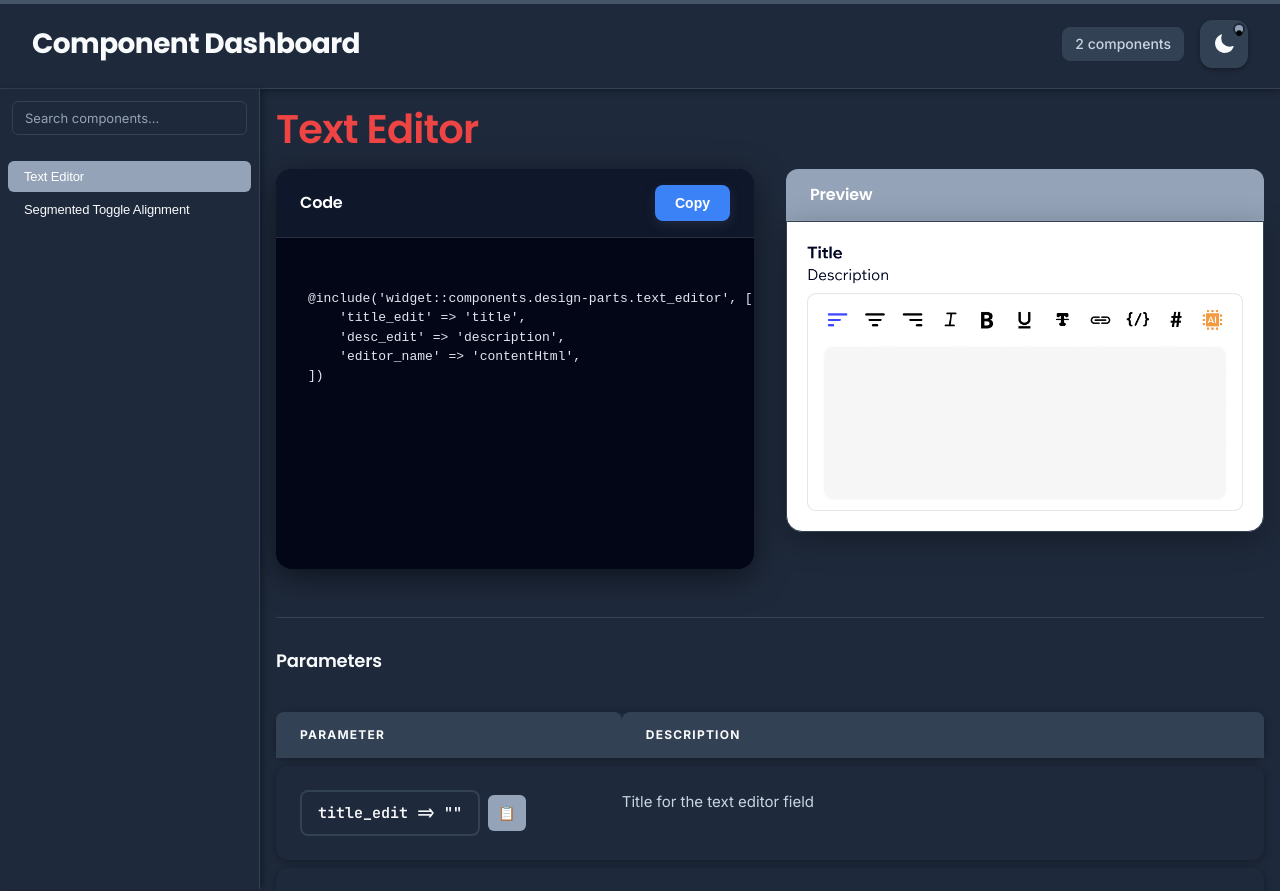
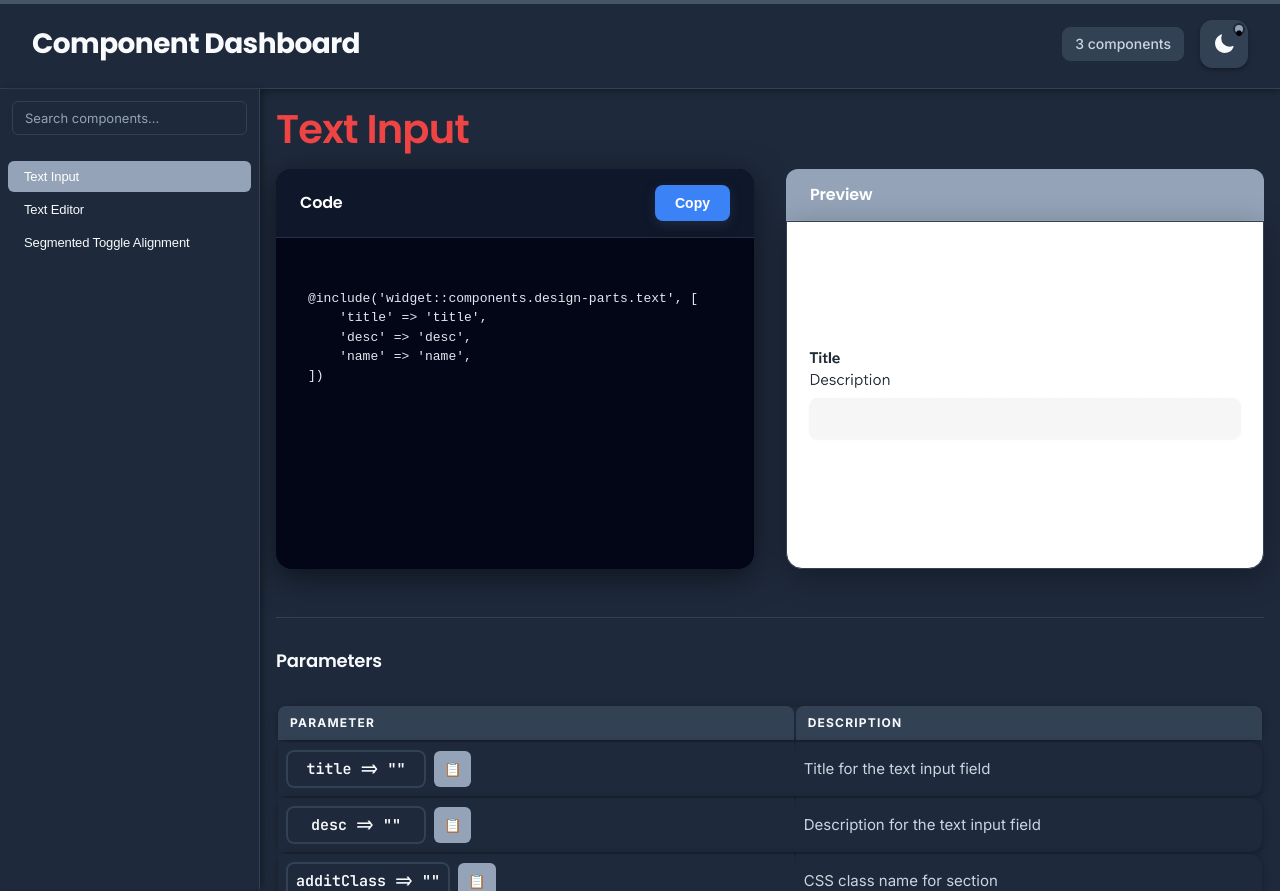
Before and after one commit to OrestTiny/component-dashboard, a React (Create React App) app: page / in a window 1280 px wide. Shown: the top 891 px of the page. Built offline with nearby package versions, Linux system fonts and the light colour scheme.

Commit message:
Refactor styles.css to improve layout and responsiveness by adjusting padding and height values; add lazy loading to component images in ComponentSection; update index.js to include textInputData for enhanced component management.

```diff
--- a/src/assets/styles.css
+++ b/src/assets/styles.css
@@ -567,7 +567,6 @@ body {
 .image-section-half {
   flex: 1;
   min-width: 0;
-  height: 100%;
 }
 
 .code-section-half .code-header,
@@ -605,7 +604,7 @@ body {
   overflow: hidden;
   box-shadow: 0 8px 32px var(--shadow-light);
   transition: all 0.3s ease;
-  height: calc(100% - 60px);
+  height: calc(100% - 52px);
   display: flex;
   align-items: center;
   justify-content: center;
@@ -754,7 +753,6 @@ body {
   width: 100%;
   min-width: 600px;
   border-collapse: separate;
-  border-spacing: 0 8px;
   font-size: 14px;
   margin: 0 auto;
 }
@@ -763,7 +761,7 @@ body {
   background: var(--bg-tertiary);
   color: var(--text-primary);
   font-weight: 700;
-  padding: 16px 24px;
+  padding: 10px 12px;
   text-align: left;
   border: none;
   font-size: 12px;
@@ -772,20 +770,9 @@ body {
   border-radius: 8px 8px 0 0;
 }
 
-.parameters-table th:first-child {
-  border-top-left-radius: 8px;
-  border-bottom-left-radius: 0;
-}
-
-.parameters-table th:last-child {
-  border-top-right-radius: 8px;
-  border-bottom-right-radius: 0;
-}
-
 .parameters-table td {
   padding: 0;
   border: none;
-  vertical-align: top;
 }
 
 .parameters-table tr {
@@ -800,15 +787,12 @@ body {
 }
 
 .parameters-table td:first-child {
-  padding: 24px 0 24px 24px;
-  border-top-left-radius: 12px;
-  border-bottom-left-radius: 12px;
-  width: 35%;
+  padding: 8px;
   min-width: 280px;
 }
 
 .parameters-table td:last-child {
-  padding: 24px 24px 24px 0;
+  padding: 8px;
   border-top-right-radius: 12px;
   border-bottom-right-radius: 12px;
 }
@@ -826,7 +810,7 @@ body {
   color: var(--text-primary);
   font-size: 15px;
   background: var(--bg-secondary);
-  padding: 12px 16px;
+  padding: 8px;
   border-radius: 8px;
   border: 2px solid var(--border-primary);
   min-width: 140px;
--- a/src/components/ComponentSection.js
+++ b/src/components/ComponentSection.js
@@ -75,6 +75,7 @@ const ComponentSection = ({ component, isLast }) => {
                   src={section.image}
                   alt={`${component.name} - ${section.title}`}
                   className="component-image"
+                  loading="lazy"
                 />
               </div>
             </div>
--- a/src/data/index.js
+++ b/src/data/index.js
@@ -1,10 +1,12 @@
 import { segmentedToggleAlignmentData } from './segmentedToggle';
 import { textEditorData } from './textEditor';
+import { textInputData } from './textInput';
 // Export all component data
 export const componentData = [
+  textInputData,
   textEditorData,
   segmentedToggleAlignmentData,
 ];
 
 // You can also export individual components
-export { segmentedToggleAlignmentData, textEditorData };
+export { segmentedToggleAlignmentData, textEditorData, textInputData };
--- /dev/null
+++ b/src/data/textInput.js
@@ -0,0 +1,45 @@
+export const textInputData = {
+  id: 'textinput',
+  name: 'Text Input',
+  category: 'Form',
+  description: 'TextInput allows the user to enter text',
+  parameters: [
+    {
+      name: 'title',
+      description: 'Title for the text input field'
+    },
+    {
+      name: 'desc',
+      description: 'Description for the text input field'
+    },
+    {
+      name: 'additClass',
+      description: 'CSS class name for section'
+    },
+    {
+      name: 'class',
+      description: 'CSS class name for input'
+    },
+    {
+      name: 'name',
+      description: 'Name attribute for the input'
+    },
+    {
+      name: 'infoText',
+      description: 'Info text for the input'
+    }
+  ],
+  sections: [
+    {
+      id: 'basic',
+      image: `${process.env.PUBLIC_URL}/assets/images/textInput/basic.png`,
+      code: `
+@include('widget::components.design-parts.text', [
+    'title' => 'title',
+    'desc' => 'desc',
+    'name' => 'name',
+])
+    `
+    },
+  ]
+};
```
Also changed, not shown: public/assets/images/textInput/basic.png (added).
